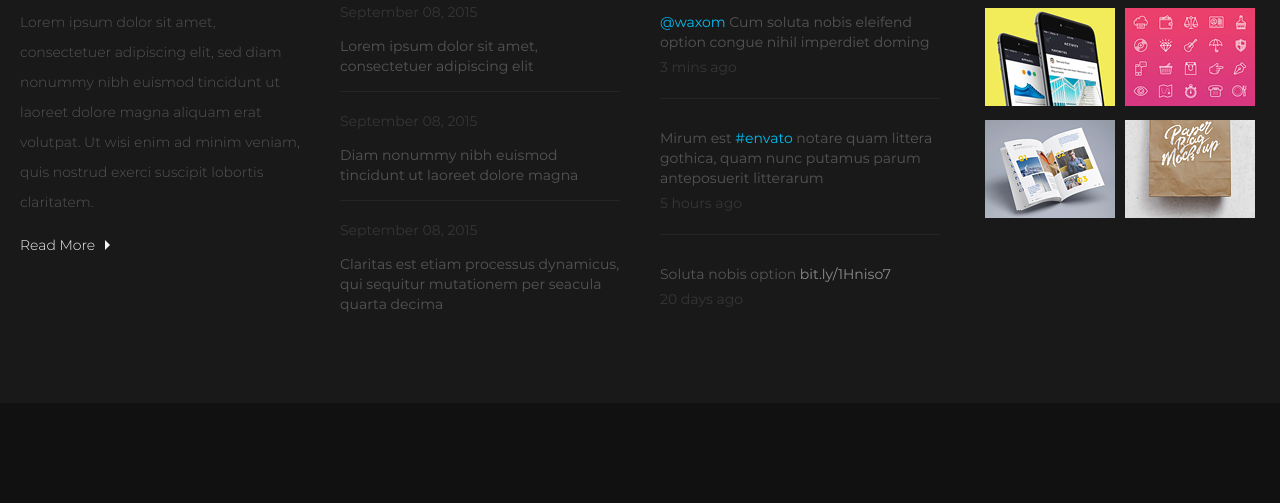
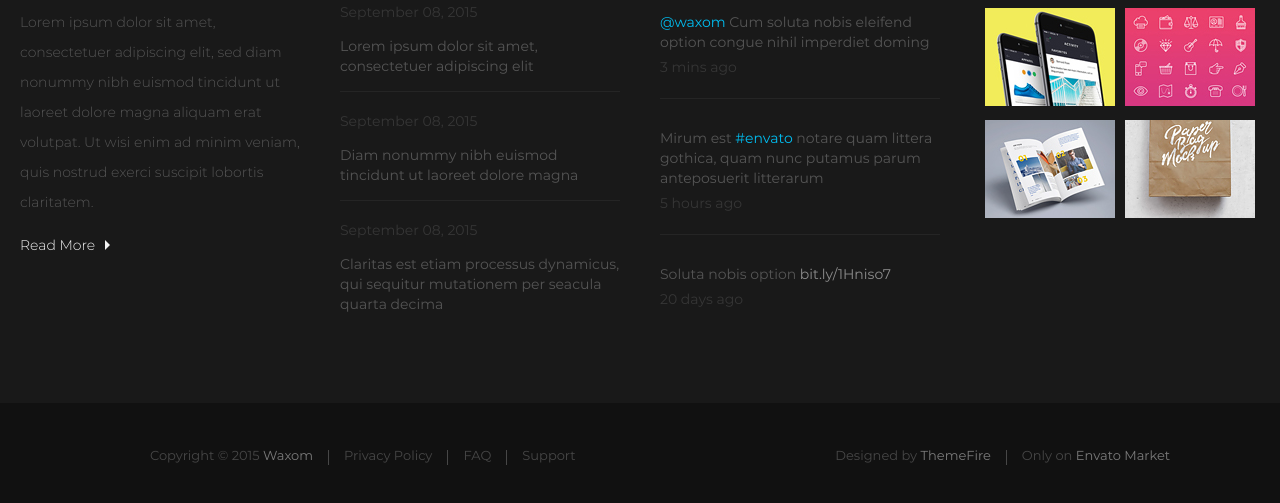
Before and after one commit to astraliq/Final-template, a plain HTML site: page index.html in a window 1280 px wide. Shown: the part 7502-8005 px from the top of the page. Drawn offline with Linux system fonts and the light colour scheme.

Commit message:
Доделан футер
Доделан футер

```diff
--- a/index.html
+++ b/index.html
@@ -406,11 +406,19 @@
 			</div>
 		</section>
 		<div class="copyright">
-			<div class="copyright-left">
-
+			<div class="copyright-left copyright_block">
+				<ul class="copyright-list">
+					<li><span>Copyright &copy; 2015 </span><a class="copyright-list-name" href="#">Waxom</a></li>
+					<li><a class="copyright-list-link" href="#">Privacy Policy</a></li>
+					<li><a class="copyright-list-link" href="#">FAQ</a></li>
+					<li><a class="copyright-list-link" href="#">Support</a></li>
+				</ul>
 			</div>
-			<div class="copyright-right">
-
+			<div class="copyright-right copyright_block">
+				<ul class="copyright-list">
+					<li><span>Designed by </span><a class="copyright-list-name" href="#">ThemeFire</a></li>
+					<li><span>Only on </span><a class="copyright-list-name" href="#">Envato Market</a></li>
+				</ul>
 			</div>
 		</div>
 	</footer>
--- a/less/main.less
+++ b/less/main.less
@@ -1293,5 +1293,55 @@ footer {
 .copyright {
 	background-color: #111111;
 	min-height: 110px;
+	display: -webkit-flex;
+	display: -moz-flex;
+	display: -ms-flex;
+	display: -o-flex;
+	display: flex;
+	justify-content: space-around;
+	align-items: center;
 
+	&_block {
+		display: -webkit-flex;
+		display: -moz-flex;
+		display: -ms-flex;
+		display: -o-flex;
+		display: flex;
+	}
+
+	&-list {
+		display: -webkit-flex;
+		display: -moz-flex;
+		display: -ms-flex;
+		display: -o-flex;
+		display: flex;
+
+		li {
+			display: inline-block;
+			.mixin_font(@font1-lt; 13px; 300; #474747; left;);
+			padding: 0 15px 0 15px;
+			border-right: 1px solid #474747;
+
+			&:last-child {
+				border: none;
+			}
+		}
+
+		&-name {
+			color: #7b7b7b;
+
+			&:hover {
+				color: @color1;
+			}
+		}
+
+		&-link {
+			color: #474747;
+
+			&:hover {
+				color: @color1;
+			}
+		}
+
+	}
 }
```
Also changed, not shown: css/fonts.css (added), css/style.css, css/variables.css (added).
